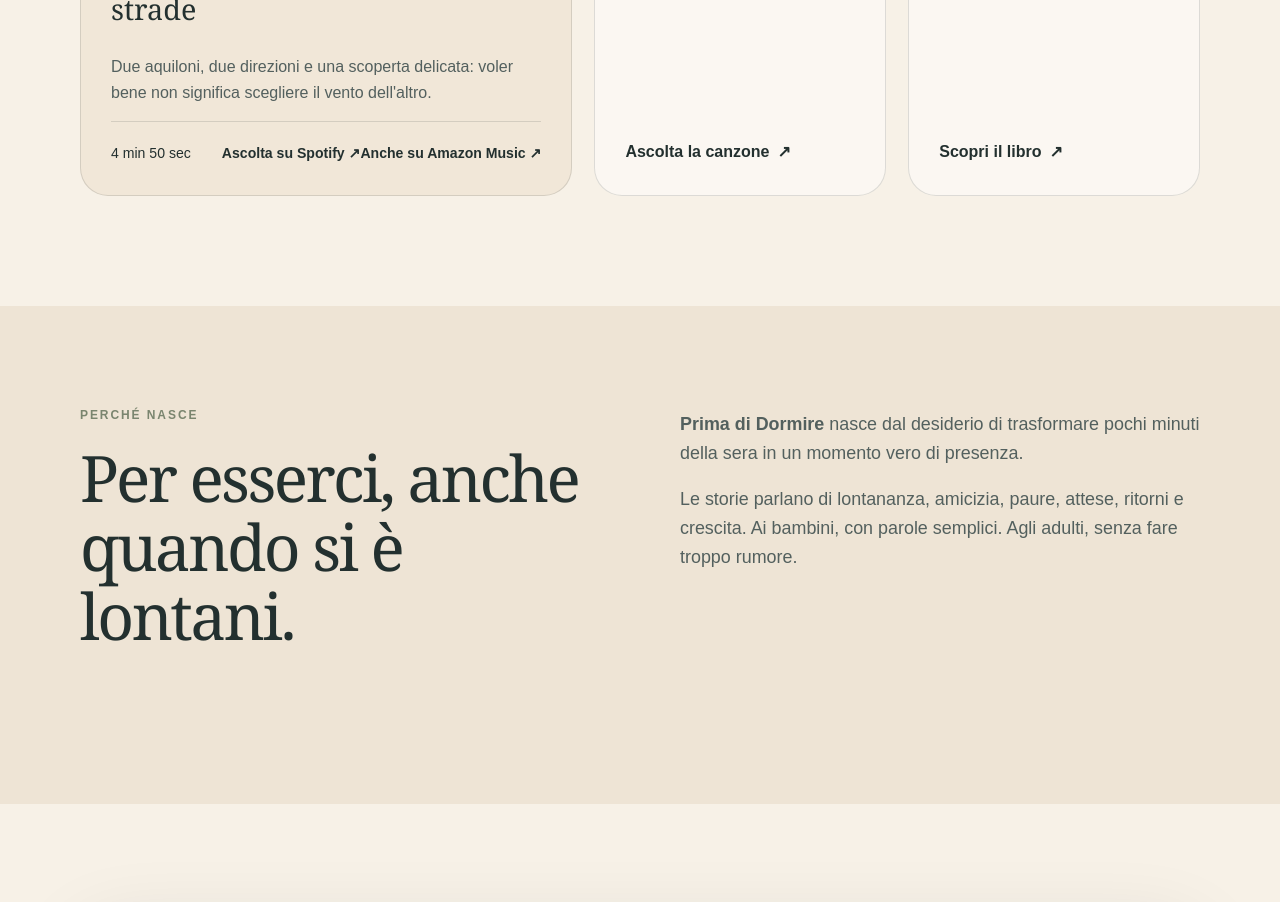
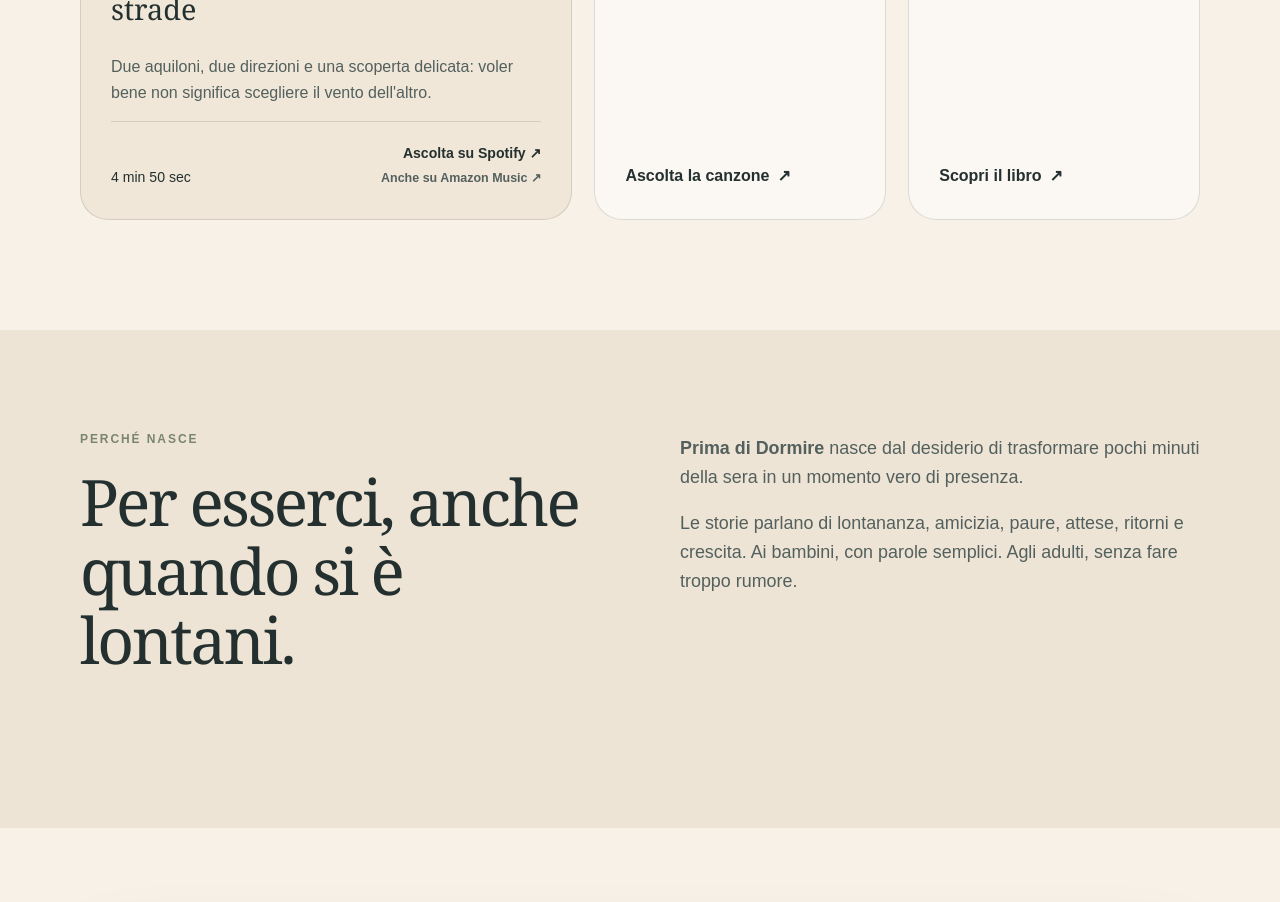
Before and after one commit to elpablo/prima-di-dormire, a Next.js app: page / in a window 1280 px wide. Shown: the part 1460-2362 px from the top of the page. Built offline with nearby package versions, Linux system fonts and the light colour scheme; no server answers.

Commit message:
style: distinguish secondary podcast platform link

```diff
--- a/src/app/globals.css
+++ b/src/app/globals.css
@@ -91,8 +91,10 @@ h3 { font-size: 1.8rem; margin-bottom: 14px; }
 .card-kicker { font-size: .74rem; text-transform: uppercase; letter-spacing: .13em; font-weight: 700; color: #74806f; }
 .card p { color: var(--ink-soft); }
 .card-icon { display: grid; place-items: center; width: 48px; height: 48px; margin-bottom: 30px; border-radius: 50%; background: var(--night); color: var(--moon); font-size: 1.35rem; }
-.card-footer { display: flex; justify-content: space-between; align-items: center; gap: 18px; margin-top: auto; padding-top: 20px; border-top: 1px solid var(--line); font-size: .88rem; }
+.card-footer { display: flex; justify-content: space-between; align-items: flex-end; gap: 18px; margin-top: auto; padding-top: 20px; border-top: 1px solid var(--line); font-size: .88rem; }
 .card-footer a, .text-link { font-weight: 700; text-decoration: none; }
+.podcast-links { display: flex; align-items: flex-end; flex-direction: column; gap: 4px; text-align: right; }
+.secondary-platform-link { color: var(--ink-soft); font-size: .78rem; font-weight: 600 !important; }
 .text-link { display: inline-flex; gap: 8px; margin-top: auto; padding-top: 22px; }
 
 .story-section { padding-block: 100px; background: var(--paper-deep); }
@@ -125,6 +127,7 @@ h3 { font-size: 1.8rem; margin-bottom: 14px; }
   .button { justify-content: center; }
   .section { padding-block: 76px; }
   .card-footer { align-items: flex-start; flex-direction: column; }
+  .podcast-links { align-items: flex-start; text-align: left; }
   .story-section, .closing { padding-block: 76px; }
   .closing-card { padding: 74px 22px; }
   .footer { flex-direction: column; }
```
